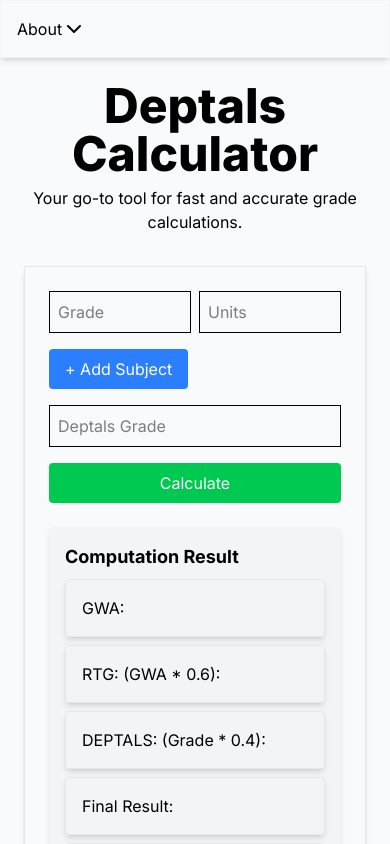
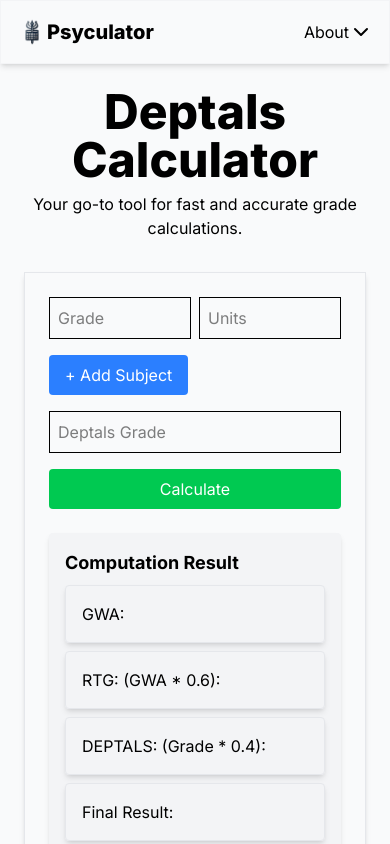
Before and after one commit to ronronoa/Deptals-Calculator, a React (Vite) app: page / in a window 390 px wide. Shown: the top 844 px of the page. Built offline with nearby package versions, Linux system fonts and the light colour scheme; a web font is replaced by a local one.

Commit message:
Update Header

```diff
--- a/src/assets/components/Navbar.jsx
+++ b/src/assets/components/Navbar.jsx
@@ -1,5 +1,8 @@
 import React, { useState } from 'react'
 import { ChevronDown, ChevronUp } from 'lucide-react';
+import logo from '/public/images/Psyculator.png'
+// eslint-disable-next-line no-unused-vars
+import { motion } from 'motion/react';
 
 export default function Navbar() {
     const [isOpen, setIsOpen] = useState(false)
@@ -8,10 +11,23 @@ export default function Navbar() {
             setIsOpen(!isOpen)
         }
   return (
-        <nav className='border p-4 shadow-md border-gray-100 md:hidden'>
+        <motion.nav
+        className='flex justify-between items-center border p-4 shadow-md border-gray-100 md:hidden'
+        initial={{opacity: 0, y: -20}}
+        animate={{opacity: 1, y: 0}}
+        transition={{duration: 1}}
+        >
+            <div className="flex items-center">
+            <img src={logo} alt="" width={30}/>
+            <h1 className='text-xl font-extrabold'>
+                Psyculator
+            </h1>
+            </div>
            <ul className='flex cursor-pointer' onClick={handleClick}>
             <li>About </li>
-            <div>{!isOpen ? <ChevronDown /> : <ChevronUp />}</div>
+            <div className={`transition duration-300 ${isOpen ? '-rotate-180' : ''}`}>
+                <ChevronDown />
+            </div>
            </ul>
 
            <div className={`p-6 border shadow-md rounded ${isOpen ? "absolute top-15 left-0 md:left-15 z-50 bg-gray-100 md:w-md" : "hidden"}`}>
@@ -23,6 +39,6 @@ export default function Navbar() {
             </p>
             <p className='text-sm text-gray-600 mt-2'>The owner and developer of this website <strong>do not collect or have access to any of your information</strong>. Your privacy and data security are completely respected and protected.</p>
            </div>
-        </nav>
+        </motion.nav>
   )
 }
```
